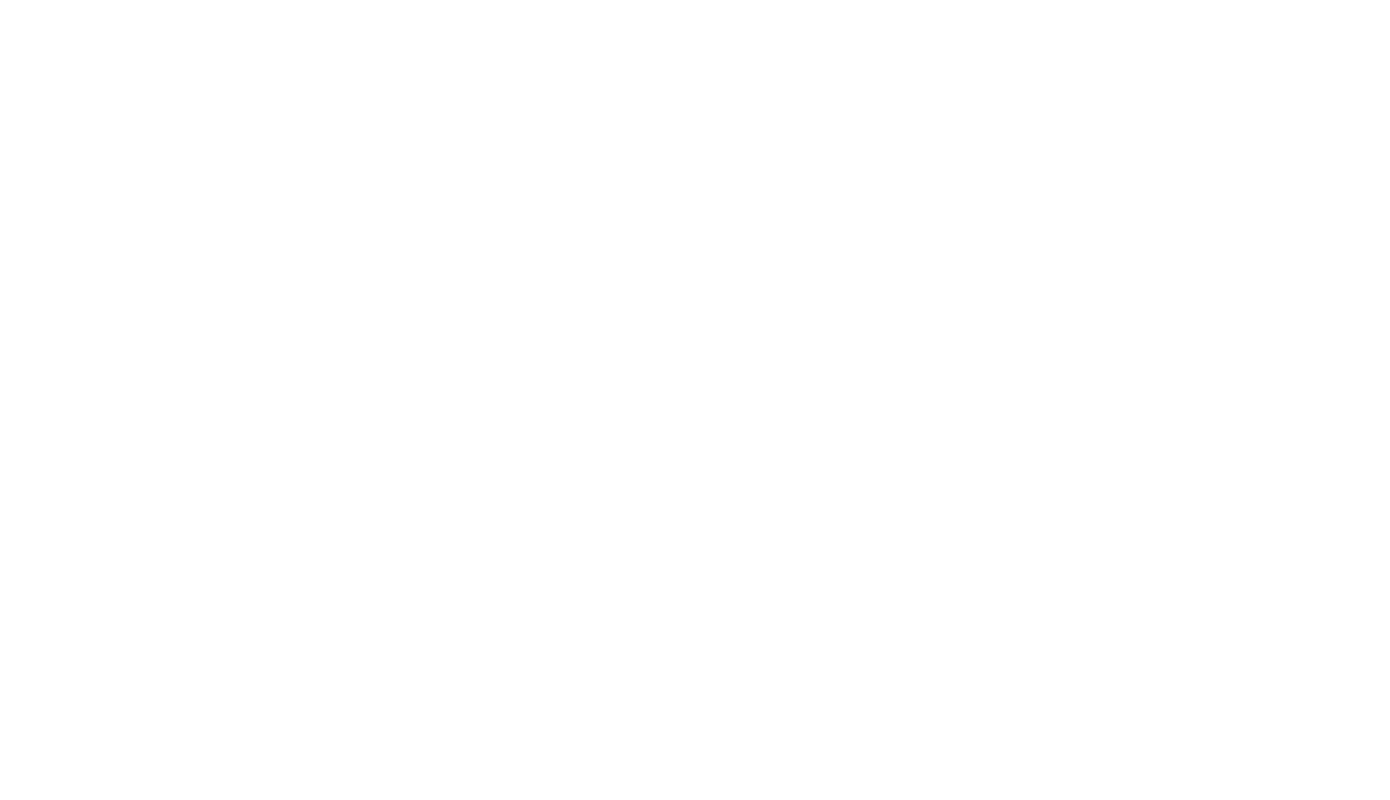
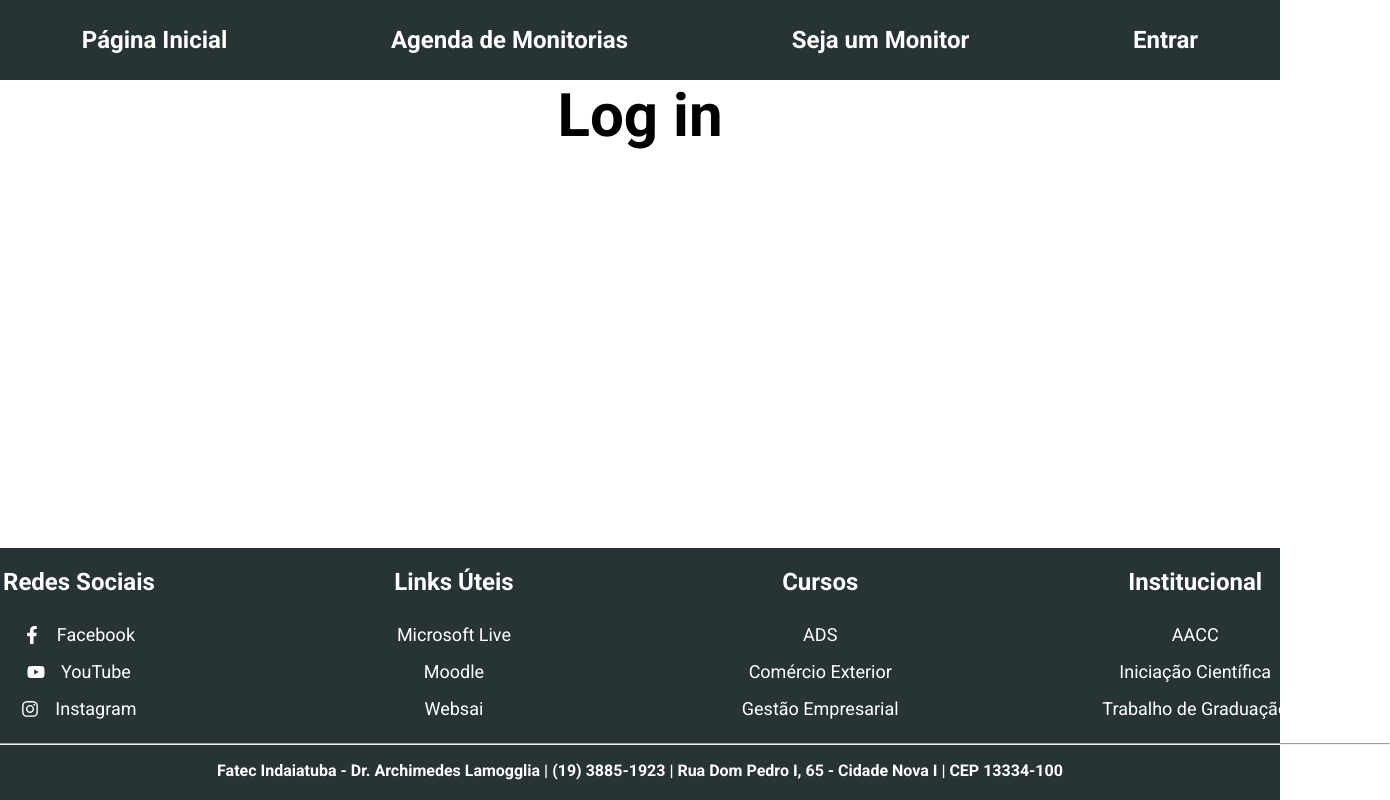
Before and after one commit to cleysondiego/sgm-frontend, a React (Create React App) app: page /entrar in a window 1280 px wide. Shown: the whole page, 1390 px wide, since content can reach past the window. Built offline with nearby package versions, Linux system fonts and the light colour scheme.

Commit message:
chore: creating MonitoringSchedule page and making new routes

```diff
--- a/src/components/Header/index.tsx
+++ b/src/components/Header/index.tsx
@@ -1,4 +1,6 @@
 import React, { useState, useCallback } from 'react';
+import { Link } from 'react-router-dom';
+
 import { FaTimes, FaBars } from 'react-icons/fa';
 import { Container, List, MenuButton } from './styles';
 
@@ -13,16 +15,16 @@ const Header: React.FC = () => {
     <Container>
       <List isClicked={isClicked}>
         <li>
-          <a href="/home">Página Inicial</a>
+          <Link to="/">Página Inicial</Link>
         </li>
         <li>
-          <a href="/home">Agenda de Monitorias</a>
+          <Link to="/agenda">Agenda de Monitorias</Link>
         </li>
         <li>
-          <a href="/home">Seja um Monitor</a>
+          <Link to="/">Seja um Monitor</Link>
         </li>
         <li>
-          <a href="/home">Entrar</a>
+          <Link to="/entrar">Entrar</Link>
         </li>
       </List>
       <MenuButton onClick={handleClick}>
--- /dev/null
+++ b/src/pages/LogIn/index.tsx
@@ -0,0 +1,22 @@
+import React from 'react';
+
+import Header from '../../components/Header';
+import Footer from '../../components/Footer';
+
+import { Container, Body, Content } from './styles';
+
+const LogIn: React.FC = () => {
+  return (
+    <Container>
+      <Header />
+      <Body>
+        <Content>
+          <h1>Log in</h1>
+        </Content>
+      </Body>
+      <Footer />
+    </Container>
+  );
+};
+
+export default LogIn;
--- /dev/null
+++ b/src/pages/LogIn/styles.ts
@@ -0,0 +1,66 @@
+import styled from 'styled-components';
+
+export const Container = styled.div`
+  position: relative;
+  min-height: 100vh;
+`;
+
+export const Title = styled.h1`
+  font-size: 48px;
+  color: #3a3a3a;
+`;
+
+export const Body = styled.div`
+  padding-top: 80px;
+  padding-bottom: 263px;
+  display: flex;
+  justify-content: center;
+  align-items: center;
+`;
+
+export const Content = styled.div`
+  display: flex;
+  flex-direction: row;
+  width: 1500px;
+  text-align: center;
+  justify-content: space-around;
+
+  div {
+    display: flex;
+    flex-direction: column;
+    justify-content: space-evenly;
+  }
+
+  h1 {
+    font-size: 60px;
+  }
+
+  p {
+    max-width: 500px;
+    font-size: 30px;
+    text-align: justify;
+  }
+
+  a {
+    display: flex;
+    justify-content: center;
+    align-items: center;
+    background-color: #283336;
+    color: #fff;
+    border-radius: 16px;
+    font-size: 40px;
+    height: 80px;
+    text-align: center;
+    text-decoration: none;
+  }
+
+  img {
+    margin-top: 10px;
+    margin-bottom: 10px;
+  }
+
+  @media screen and (max-width: 844px) {
+    padding-top: 0;
+    padding-bottom: 0;
+  }
+`;
--- /dev/null
+++ b/src/pages/MonitoringSchedule/index.tsx
@@ -0,0 +1,22 @@
+import React from 'react';
+
+import Header from '../../components/Header';
+import Footer from '../../components/Footer';
+
+import { Container, Body, Content } from './styles';
+
+const Schedule: React.FC = () => {
+  return (
+    <Container>
+      <Header />
+      <Body>
+        <Content>
+          <h1>Agenda de Monitorias</h1>
+        </Content>
+      </Body>
+      <Footer />
+    </Container>
+  );
+};
+
+export default Schedule;
--- /dev/null
+++ b/src/pages/MonitoringSchedule/styles.ts
@@ -0,0 +1,66 @@
+import styled from 'styled-components';
+
+export const Container = styled.div`
+  position: relative;
+  min-height: 100vh;
+`;
+
+export const Title = styled.h1`
+  font-size: 48px;
+  color: #3a3a3a;
+`;
+
+export const Body = styled.div`
+  padding-top: 80px;
+  padding-bottom: 263px;
+  display: flex;
+  justify-content: center;
+  align-items: center;
+`;
+
+export const Content = styled.div`
+  display: flex;
+  flex-direction: row;
+  width: 1500px;
+  text-align: center;
+  justify-content: space-around;
+
+  div {
+    display: flex;
+    flex-direction: column;
+    justify-content: space-evenly;
+  }
+
+  h1 {
+    font-size: 60px;
+  }
+
+  p {
+    max-width: 500px;
+    font-size: 30px;
+    text-align: justify;
+  }
+
+  a {
+    display: flex;
+    justify-content: center;
+    align-items: center;
+    background-color: #283336;
+    color: #fff;
+    border-radius: 16px;
+    font-size: 40px;
+    height: 80px;
+    text-align: center;
+    text-decoration: none;
+  }
+
+  img {
+    margin-top: 10px;
+    margin-bottom: 10px;
+  }
+
+  @media screen and (max-width: 844px) {
+    padding-top: 0;
+    padding-bottom: 0;
+  }
+`;
--- a/src/routes/index.tsx
+++ b/src/routes/index.tsx
@@ -2,10 +2,14 @@ import React from 'react';
 import { Switch, Route } from 'react-router-dom';
 
 import Home from '../pages/Home';
+import MonitoringSchedule from '../pages/MonitoringSchedule';
+import LogIn from '../pages/LogIn';
 
 const Routes: React.FC = () => (
   <Switch>
     <Route path="/" exact component={Home} />
+    <Route path="/agenda" component={MonitoringSchedule} />
+    <Route path="/entrar" component={LogIn} />
   </Switch>
 );
 
```
Also changed, not shown: src/App.tsx (+3 -5 lines).
